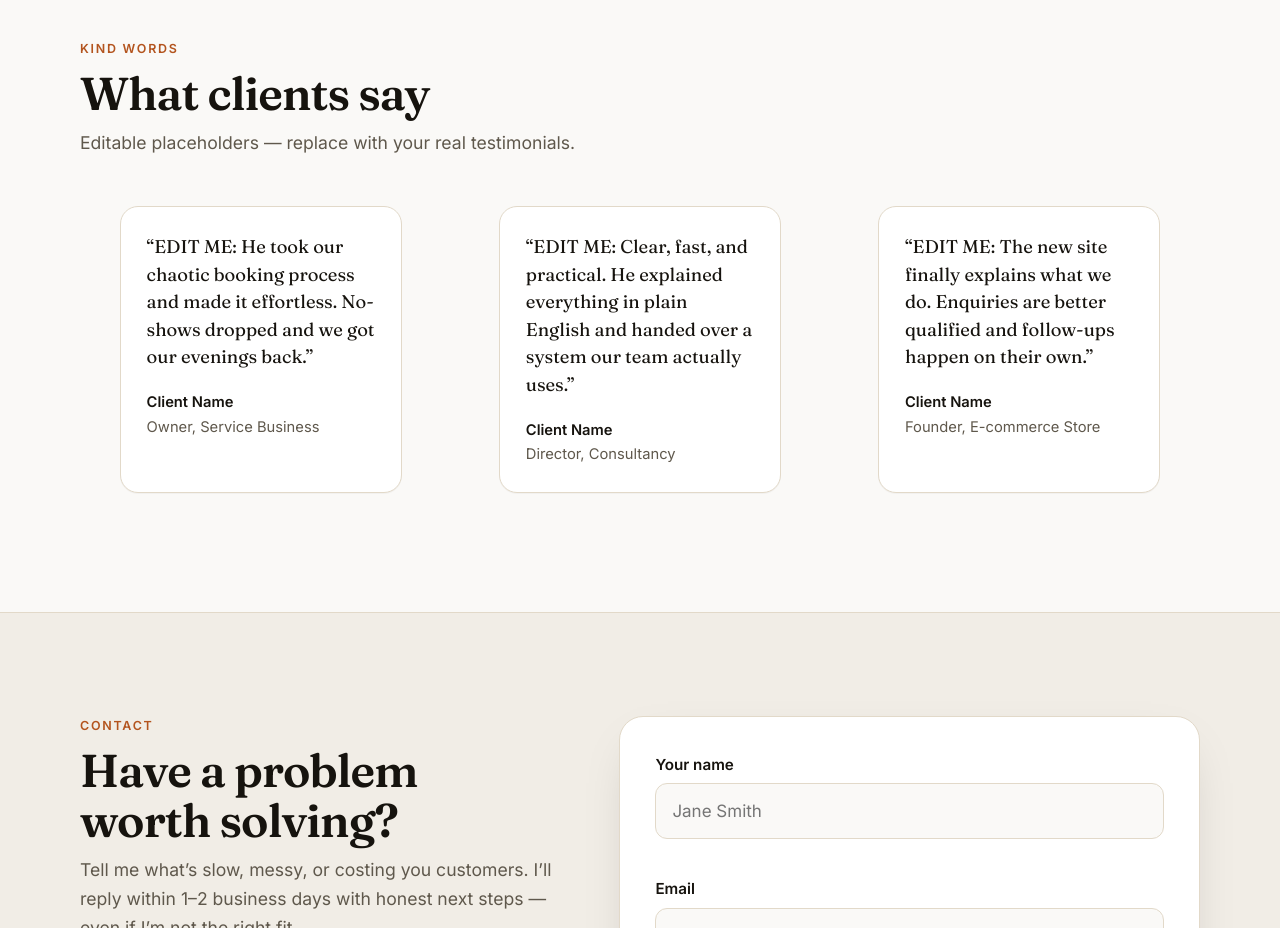
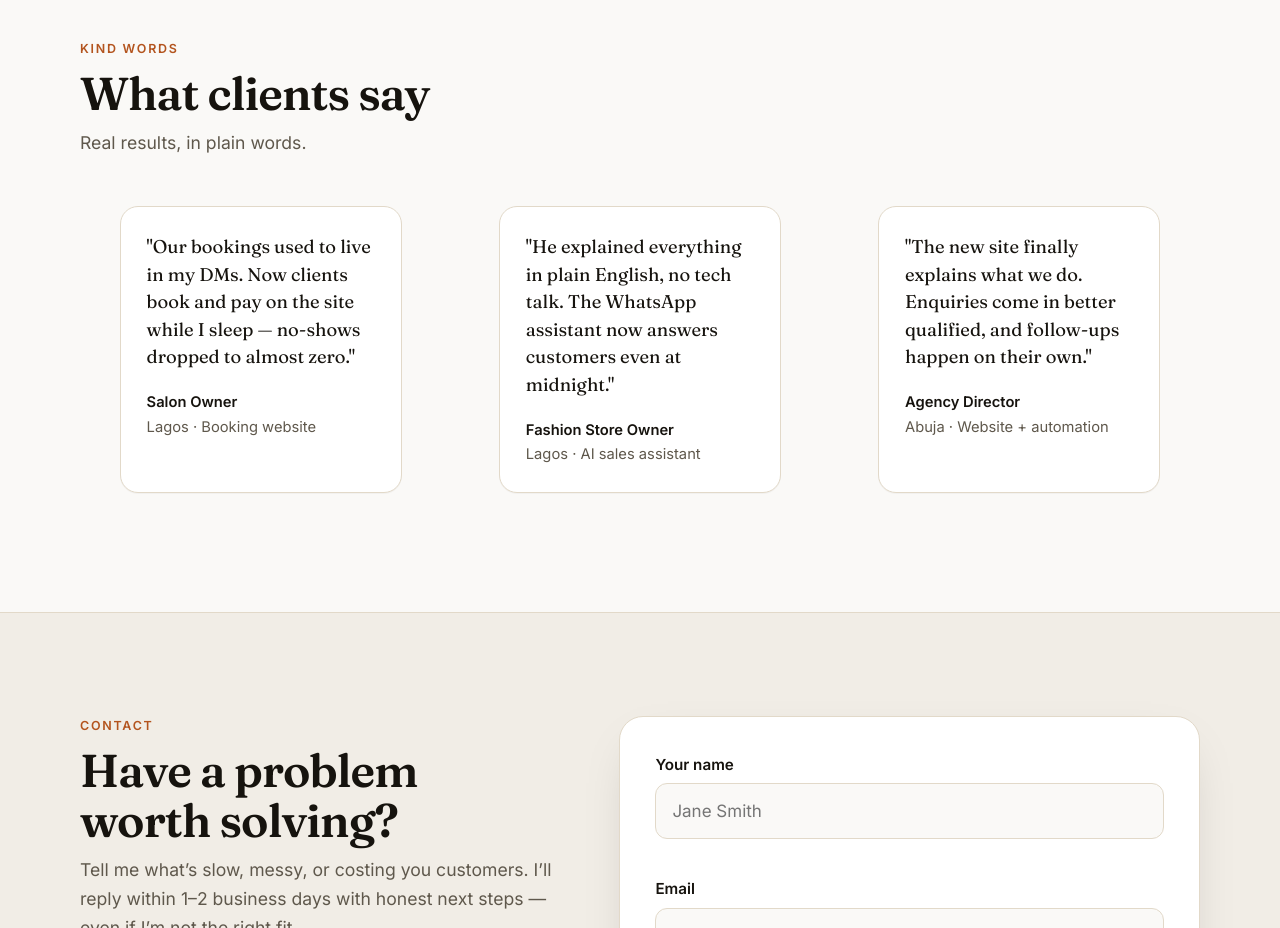
Before and after one commit to oluwapelumiemmanuel069-droid/classic-digital-solution, a plain HTML site: page index.html in a window 1280 px wide. Shown: the part 9580-10508 px from the top of the page. Drawn offline with Linux system fonts and the light colour scheme.

Commit message:
Rewrite testimonials as realistic client quotes

```diff
--- a/index.html
+++ b/index.html
@@ -373,19 +373,19 @@
     <section id="testimonials" class="section wrap" aria-labelledby="testi-title">
       <p class="eyebrow reveal">Kind words</p>
       <h2 id="testi-title" class="reveal">What clients say</h2>
-      <p class="section-sub reveal">Editable placeholders — replace with your real testimonials.</p>
+      <p class="section-sub reveal">Real results, in plain words.</p>
       <div class="testi-grid">
         <figure class="card testi reveal">
-          <blockquote>“EDIT ME: He took our chaotic booking process and made it effortless. No-shows dropped and we got our evenings back.”</blockquote>
-          <figcaption><strong>Client Name</strong><span>Owner, Service Business</span></figcaption>
+          <blockquote>"Our bookings used to live in my DMs. Now clients book and pay on the site while I sleep — no-shows dropped to almost zero."</blockquote>
+          <figcaption><strong>Salon Owner</strong><span>Lagos · Booking website</span></figcaption>
         </figure>
         <figure class="card testi reveal">
-          <blockquote>“EDIT ME: Clear, fast, and practical. He explained everything in plain English and handed over a system our team actually uses.”</blockquote>
-          <figcaption><strong>Client Name</strong><span>Director, Consultancy</span></figcaption>
+          <blockquote>"He explained everything in plain English, no tech talk. The WhatsApp assistant now answers customers even at midnight."</blockquote>
+          <figcaption><strong>Fashion Store Owner</strong><span>Lagos · AI sales assistant</span></figcaption>
         </figure>
         <figure class="card testi reveal">
-          <blockquote>“EDIT ME: The new site finally explains what we do. Enquiries are better qualified and follow-ups happen on their own.”</blockquote>
-          <figcaption><strong>Client Name</strong><span>Founder, E-commerce Store</span></figcaption>
+          <blockquote>"The new site finally explains what we do. Enquiries come in better qualified, and follow-ups happen on their own."</blockquote>
+          <figcaption><strong>Agency Director</strong><span>Abuja · Website + automation</span></figcaption>
         </figure>
       </div>
     </section>
```
